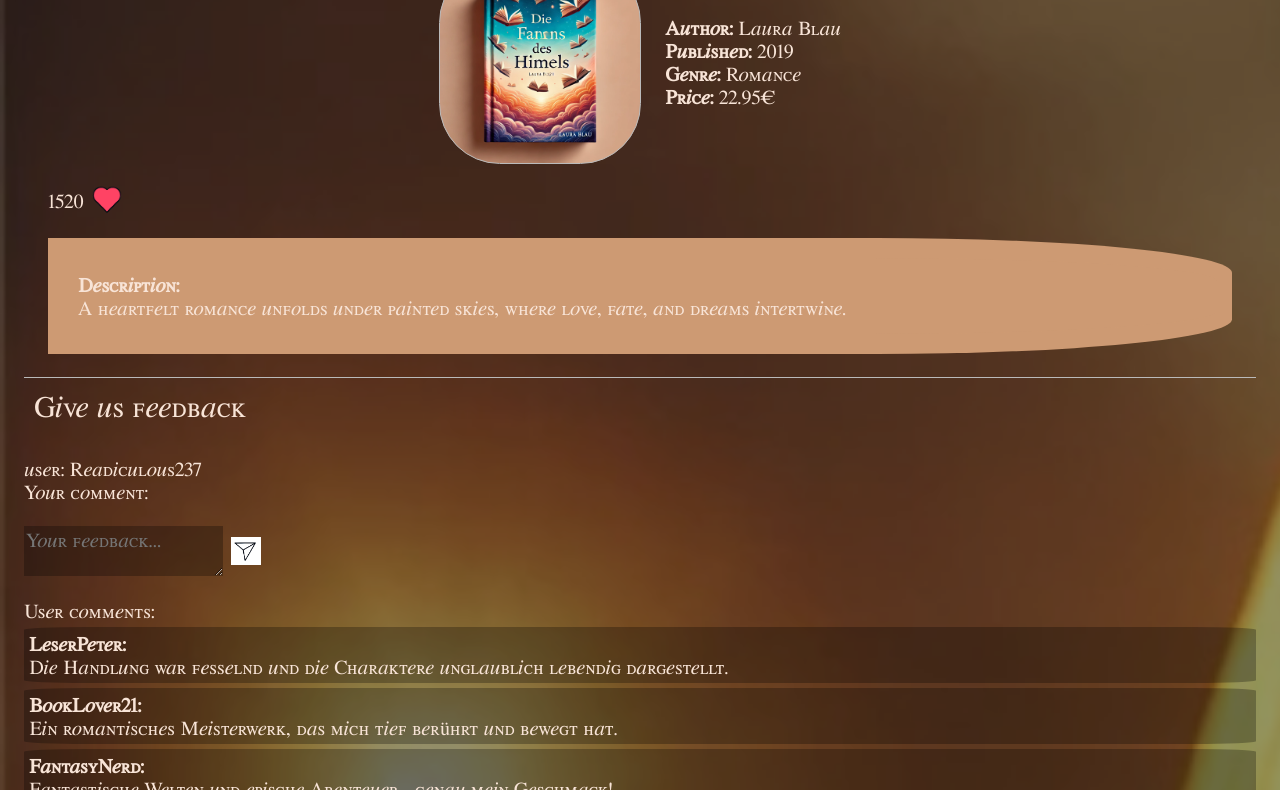
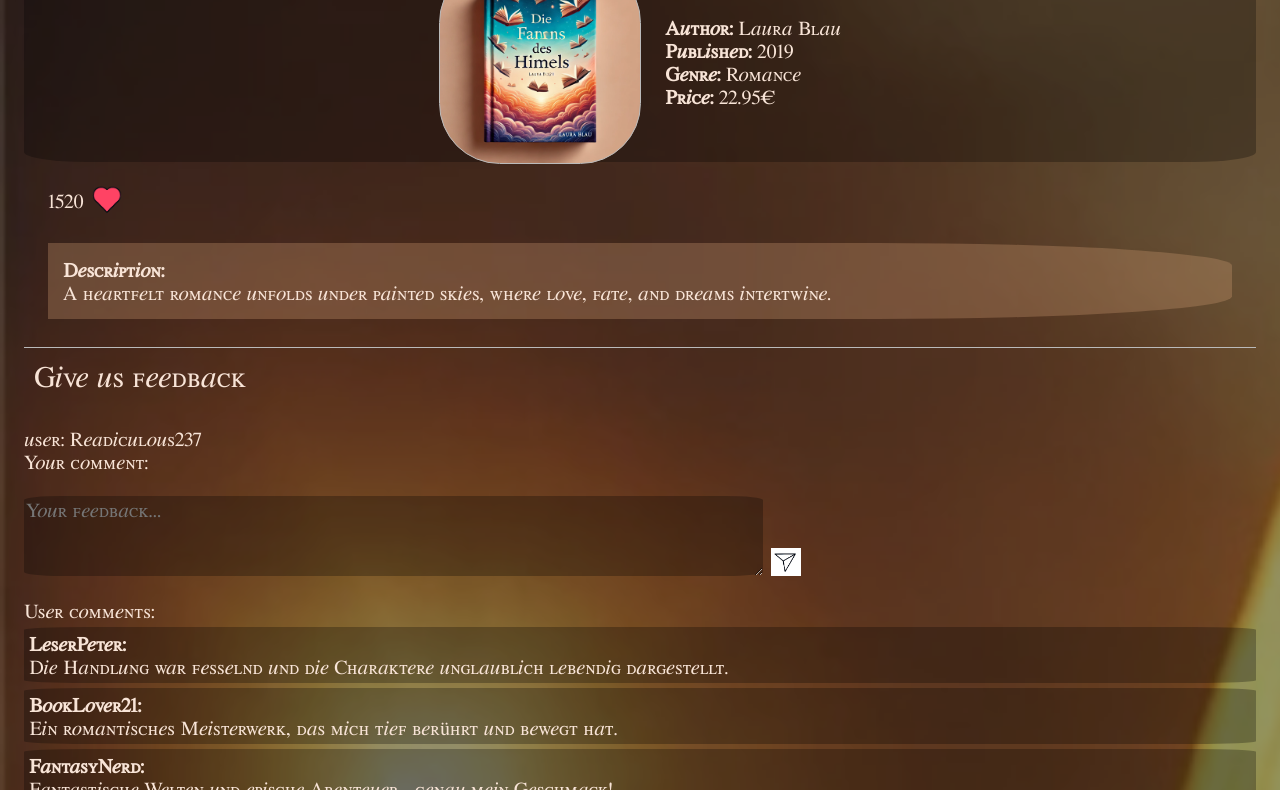
Before and after one commit to Michelle-bit-web/readopia, a plain HTML site: page bookPage.html in a window 1280 px wide. Shown: the part 2010-2800 px from the top of the page. Drawn offline with Linux system fonts and the light colour scheme.

Commit message:
styling edit

```diff
--- a/style.css
+++ b/style.css
@@ -170,7 +170,9 @@ nav{
     border-radius: 30%;
 }
 .div_book_info{
-    height: 200px
+    height: 200px;
+    background-color: rgba(0, 0, 0, 0.28);
+    border-radius: 5%;
 }
 
 /* Sektion Best Seller */
@@ -276,9 +278,9 @@ nav{
     background-color: rgba(0, 0, 0, 0.331);
 }
 
-.book_description,
+
 #book_description{
-    background-color: rgb(205, 154, 115);
+    background-color: rgba(205, 154, 115, 0.317);
     border-radius: 0% 30% 30% 0%;
     padding: 15px;
 
@@ -365,17 +367,19 @@ nav{
     flex-direction: column;
 }
 textarea{
-min-height: 50px;
+min-height: 80px;
+width: 60%;
 background-color: rgba(0, 0, 0, 0.28);
 color: white;
 font-family: 'ASOKA';
 font-size: 20px;
 border: none;
+border-radius: 5%;
 }
 
 .div_textarea{
     display: flex;
-    align-items: center;
+    align-items: flex-end;
 }
 .saved_comment{
 
```
